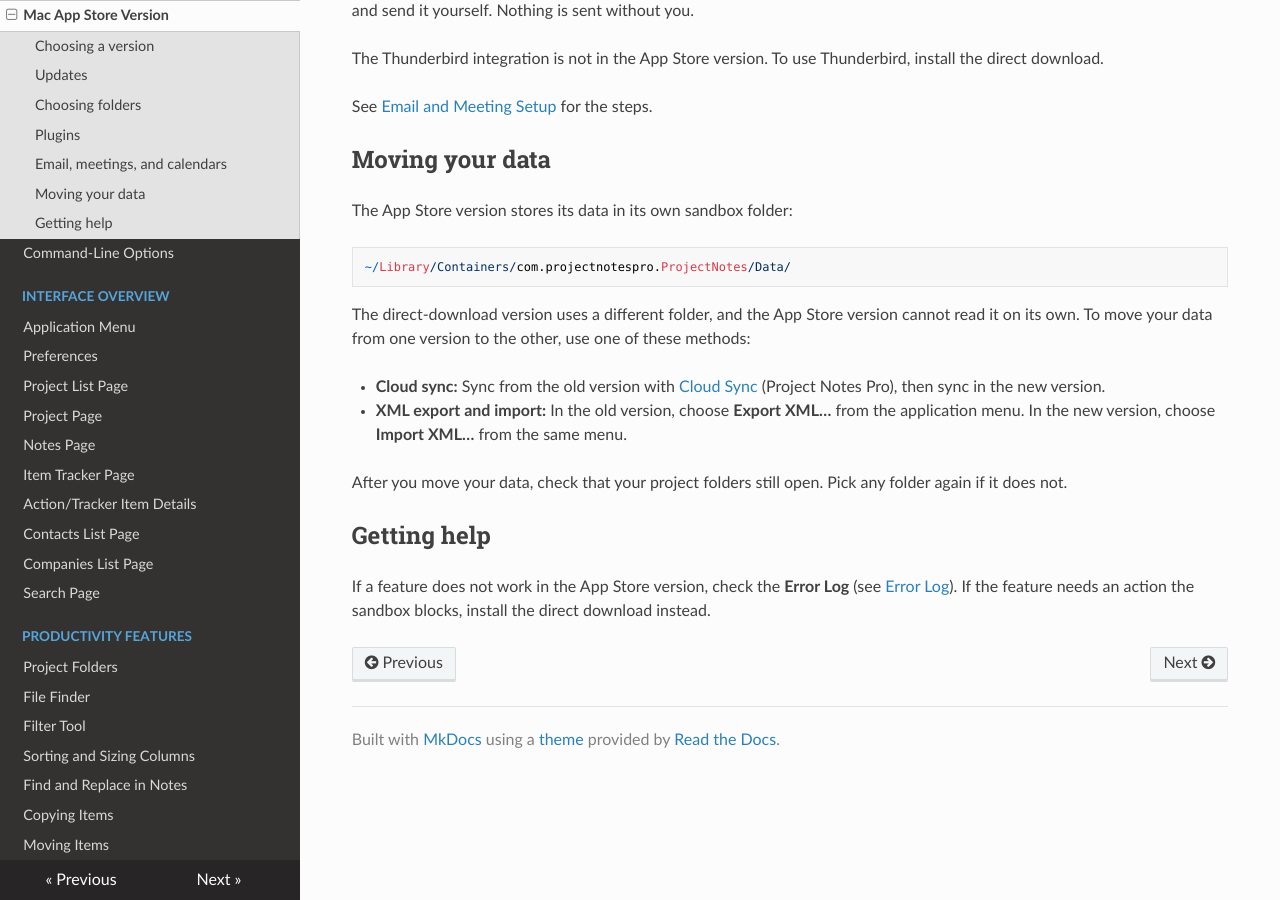
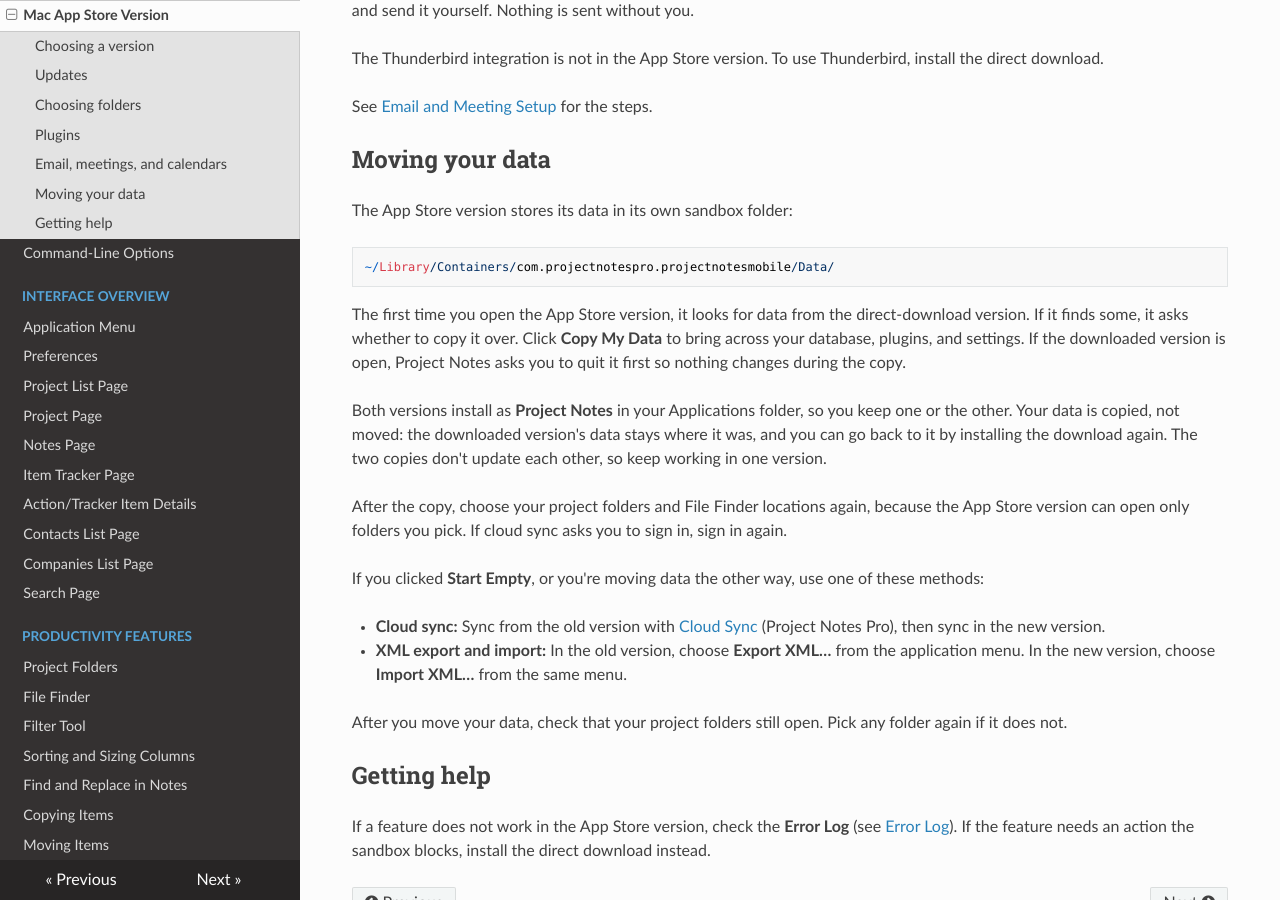
Before and after one commit to kestermckinney/ProjectNotes, an MkDocs documentation site: the page built from docs/Introduction/MacAppStore.md, in a window 1280 px wide and 900 px high, scrolled down 1471 px. Built offline with MkDocs 1.6.1, drawn with Linux system fonts in a browser that asks for light colours; nearby versions of some CDN libraries.

Commit message:
Give the Mac app the iOS app's bundle ID and copy the direct download's data into the App Store build
The Mac app now ships in the iOS app's App Store Connect record
("Project Notes Pro"), so every macOS build, direct download and App
Store alike, uses com.projectnotespro.projectnotesmobile
(PN_MACOS_BUNDLE_ID). The installer package uses the same identifier.
Releases before 6.5.0 used com.projectnotespro.ProjectNotes; the
preinstall script removes an app with that identifier so the new one is
installed fresh rather than merged into it. Data and settings of the
direct download live outside the bundle and stay where they are.

The App Store build is sandboxed and starts with an empty container. On
its first start DirectDownloadMigration offers to copy the direct
download's database, plugins and settings into it. It copies rather than
moves (Apple's container migration can only move), asks the user to quit
the downloaded version first because the database is in WAL mode, asks
once, and leaves no partial copy behind on failure. Reading the old
locations uses a read-only temporary exception limited to the data folder
and the two settings files, explained in AppStoreReviewNotes.md.

build_installer.sh and build_appstore.sh check the built bundle ID, and
the App Store scripts find their help text by pattern.

Co-Authored-By: Claude Opus 5.5 <noreply@anthropic.com>

````diff
--- a/docs/Introduction/MacAppStore.md
+++ b/docs/Introduction/MacAppStore.md
@@ -52,10 +52,16 @@ See [Email and Meeting Setup](<../InterfaceOverview/EmailAndMeetingSetup.md>) fo
 The App Store version stores its data in its own sandbox folder:
 
 ```
-~/Library/Containers/com.projectnotespro.ProjectNotes/Data/
+~/Library/Containers/com.projectnotespro.projectnotesmobile/Data/
 ```
 
-The direct-download version uses a different folder, and the App Store version cannot read it on its own. To move your data from one version to the other, use one of these methods:
+The first time you open the App Store version, it looks for data from the direct-download version. If it finds some, it asks whether to copy it over. Click **Copy My Data** to bring across your database, plugins, and settings. If the downloaded version is open, Project Notes asks you to quit it first so nothing changes during the copy.
+
+Both versions install as **Project Notes** in your Applications folder, so you keep one or the other. Your data is copied, not moved: the downloaded version's data stays where it was, and you can go back to it by installing the download again. The two copies don't update each other, so keep working in one version.
+
+After the copy, choose your project folders and File Finder locations again, because the App Store version can open only folders you pick. If cloud sync asks you to sign in, sign in again.
+
+If you clicked **Start Empty**, or you're moving data the other way, use one of these methods:
 
 - **Cloud sync:** Sync from the old version with [Cloud Sync](<../InterfaceOverview/RemoteHost.md>) (Project Notes Pro), then sync in the new version.
 - **XML export and import:** In the old version, choose **Export XML…** from the application menu. In the new version, choose **Import XML…** from the same menu.
````
Also changed, not shown: CLAUDE.md (+1 -1 lines), CMakeLists.txt (+7 -0 lines), packaging/gitlab/RELEASE_NOTES.md (+1 -0 lines), packaging/macos/AppStoreReleasing.md (+5 -3 lines), packaging/macos/AppStoreReviewNotes.md (+3 -1 lines), 10 other files.
